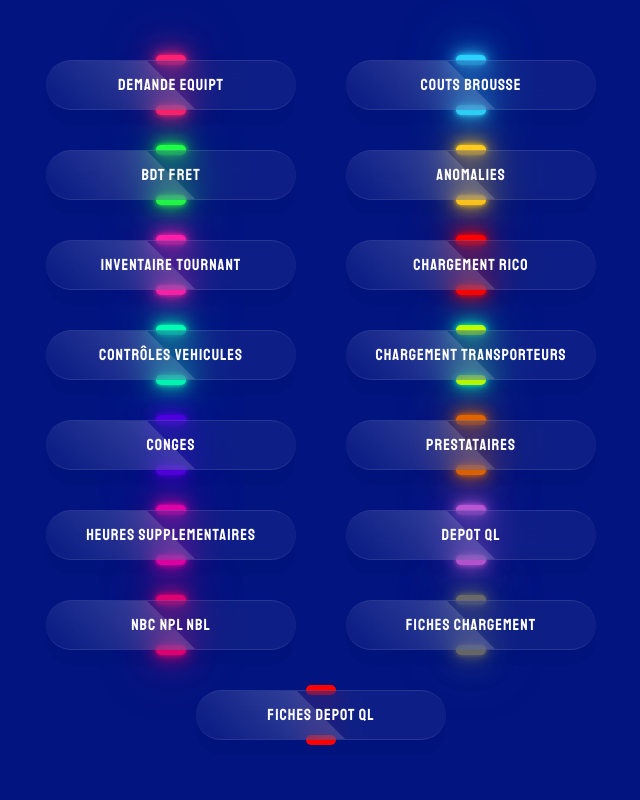
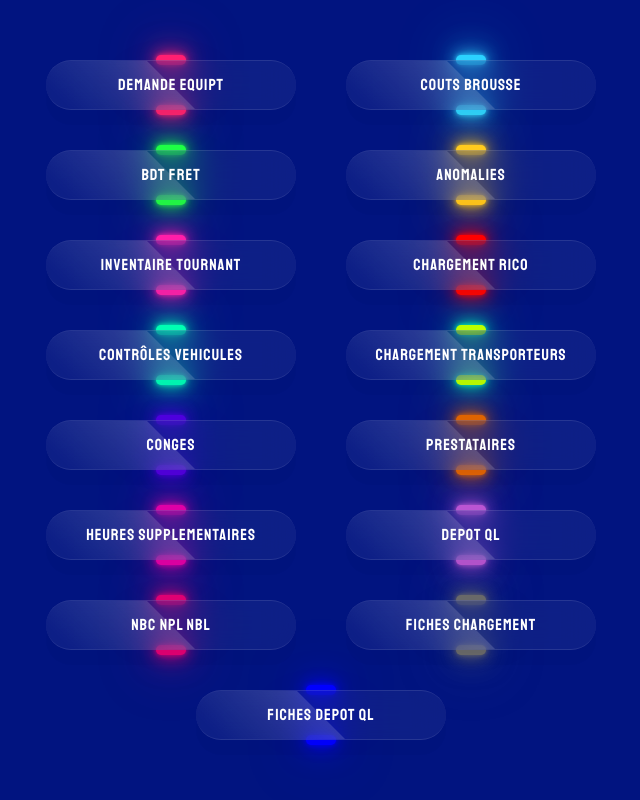
Before and after one commit to LOGISTIQUESHARP/dockducos, a plain HTML site: page index.html in a window 1280 px wide. Shown: the whole page, without its empty margins (319-959 px from the left). Drawn offline with Linux system fonts and the light colour scheme.

Commit message:
Update styles.css

```diff
--- a/styles.css
+++ b/styles.css
@@ -250,3 +250,12 @@ body
     0 0 30px rgb(105, 105, 105),
     0 0 60px rgb(105, 105, 105);
 }
+.container .btn:nth-child(15)::before,
+.container .btn:nth-child(15)::after
+{
+    background: rgb(0,0,255);
+    box-shadow: 0 0 5px rgb(0,0,255),
+    0 0 15px rgb(0,0,255),
+    0 0 30px rgb(0,0,255),
+    0 0 60px rgb(0,0,255);
+}
```
